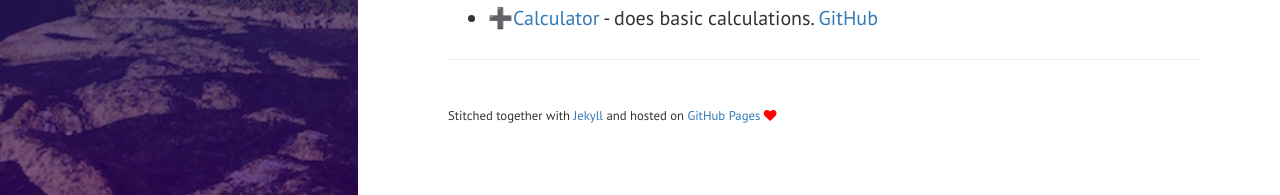
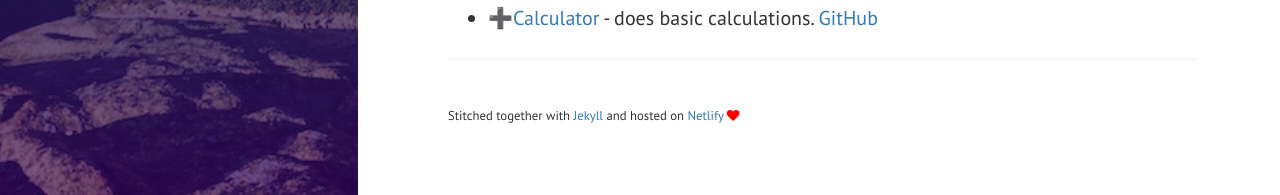
Before and after one commit to pamdesilva/personal-site, a Jekyll site: the page built from index.md, in a window 1280 px wide and 1142 px high. Shown: the part 947-1142 px from the top of the window. Built offline with Jekyll 4.4.1, drawn with Linux system fonts in a browser that asks for light colours; nearby versions of some CDN libraries.

Commit message:
Updated footer host link

```diff
--- a/_layouts/default.html
+++ b/_layouts/default.html
@@ -76,7 +76,7 @@
         <hr>
 
         <footer>
-          <small>Stitched together with <a href="https://jekyllrb.com/">Jekyll</a> and hosted on <a href="https://github.com/pamdesilva"> GitHub Pages <i class="fa fa-heart"></i></a></small>
+          <small>Stitched together with <a href="https://jekyllrb.com/">Jekyll</a> and hosted on <a href="https://www.netlify.com/"> Netlify <i class="fa fa-heart"></i></a></small>
         </footer>
       </div>
 
```
